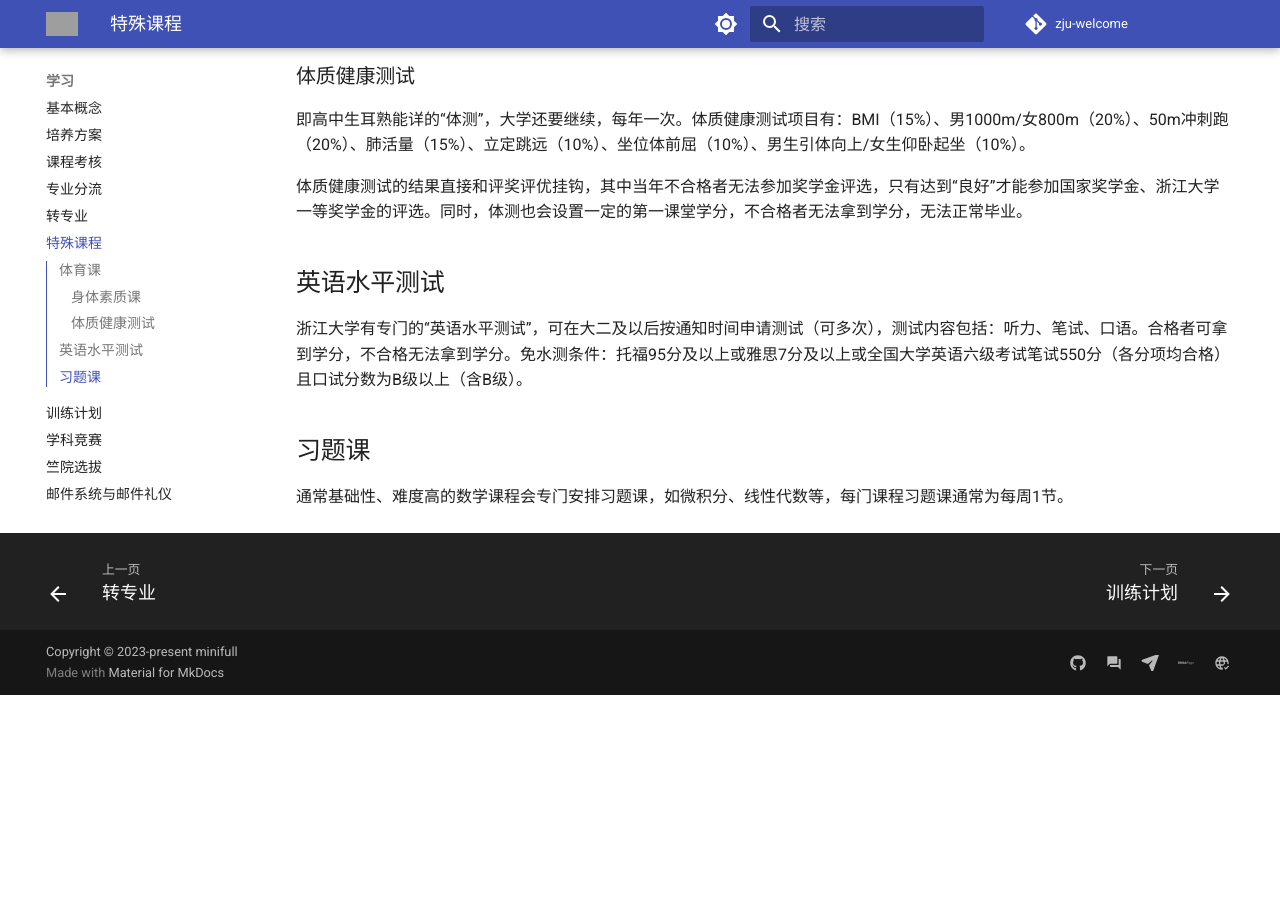
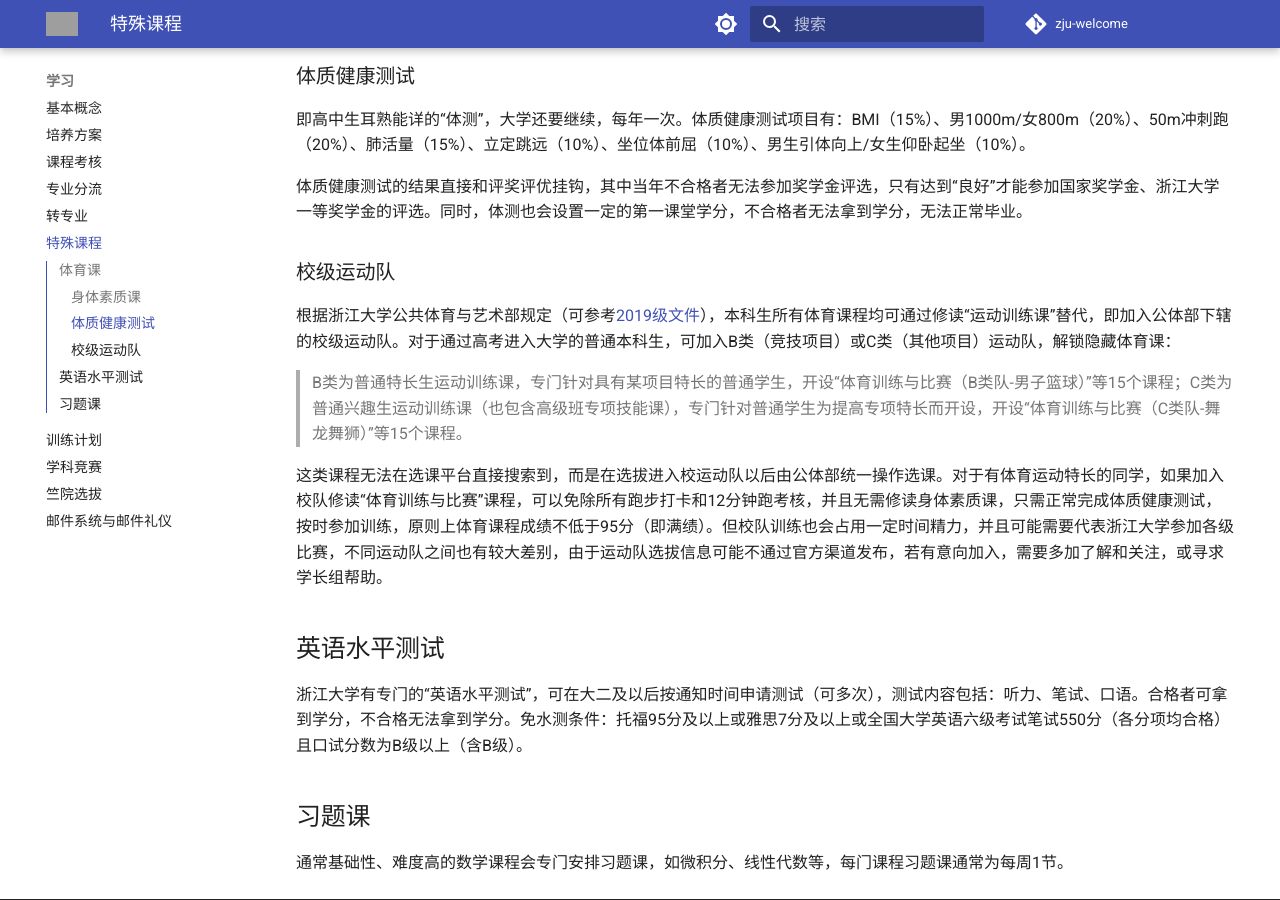
Before and after one commit to mini-full/zju-welcome, an MkDocs documentation site: the page built from docs/learning/special_course.md, in a window 1280 px wide and 900 px high, scrolled down 616 px. Built offline with MkDocs 1.6.1 and Material for MkDocs 9.7.7, drawn with Linux system fonts in a browser that asks for light colours; plug-ins that fetch from the network failed and are left out; comment, search, counter and statistics services are not loaded; before the commit the page ends 1311 px from its top, so only the background shows below that; grey boxes are pictures that could not be loaded.

Commit message:
更新校级运动队课程

```diff
--- a/docs/learning/special_course.md
+++ b/docs/learning/special_course.md
@@ -21,6 +21,14 @@
 
 体质健康测试的结果直接和评奖评优挂钩，其中当年不合格者无法参加奖学金评选，只有达到“良好”才能参加国家奖学金、浙江大学一等奖学金的评选。同时，体测也会设置一定的第一课堂学分，不合格者无法拿到学分，无法正常毕业。
 
+### 校级运动队
+
+根据浙江大学公共体育与艺术部规定（可参考[2019级文件](http://www.tyys.zju.edu.cn/redir.php?catalog_id=172628&object_id=163494)），本科生所有体育课程均可通过修读“运动训练课”替代，即加入公体部下辖的校级运动队。对于通过高考进入大学的普通本科生，可加入B类（竞技项目）或C类（其他项目）运动队，解锁隐藏体育课：
+
+> B类为普通特长生运动训练课，专门针对具有某项目特长的普通学生，开设“体育训练与比赛（B类队-男子篮球）”等15个课程；C类为普通兴趣生运动训练课（也包含高级班专项技能课），专门针对普通学生为提高专项特长而开设，开设“体育训练与比赛（C类队-舞龙舞狮）”等15个课程。
+
+这类课程无法在选课平台直接搜索到，而是在选拔进入校运动队以后由公体部统一操作选课。对于有体育运动特长的同学，如果加入校队修读“体育训练与比赛”课程，可以免除所有跑步打卡和12分钟跑考核，并且无需修读身体素质课，只需正常完成体质健康测试，按时参加训练，原则上体育课程成绩不低于95分（即满绩）。但校队训练也会占用一定时间精力，并且可能需要代表浙江大学参加各级比赛，不同运动队之间也有较大差别，由于运动队选拔信息可能不通过官方渠道发布，若有意向加入，需要多加了解和关注，或寻求学长组帮助。
+
 ## 英语水平测试
 
 浙江大学有专门的“英语水平测试”，可在大二及以后按通知时间申请测试（可多次），测试内容包括：听力、笔试、口语。合格者可拿到学分，不合格无法拿到学分。免水测条件：托福95分及以上或雅思7分及以上或全国大学英语六级考试笔试550分（各分项均合格）且口试分数为B级以上（含B级）。
```
Also changed, not shown: docs/index.md (+1 -1 lines).
